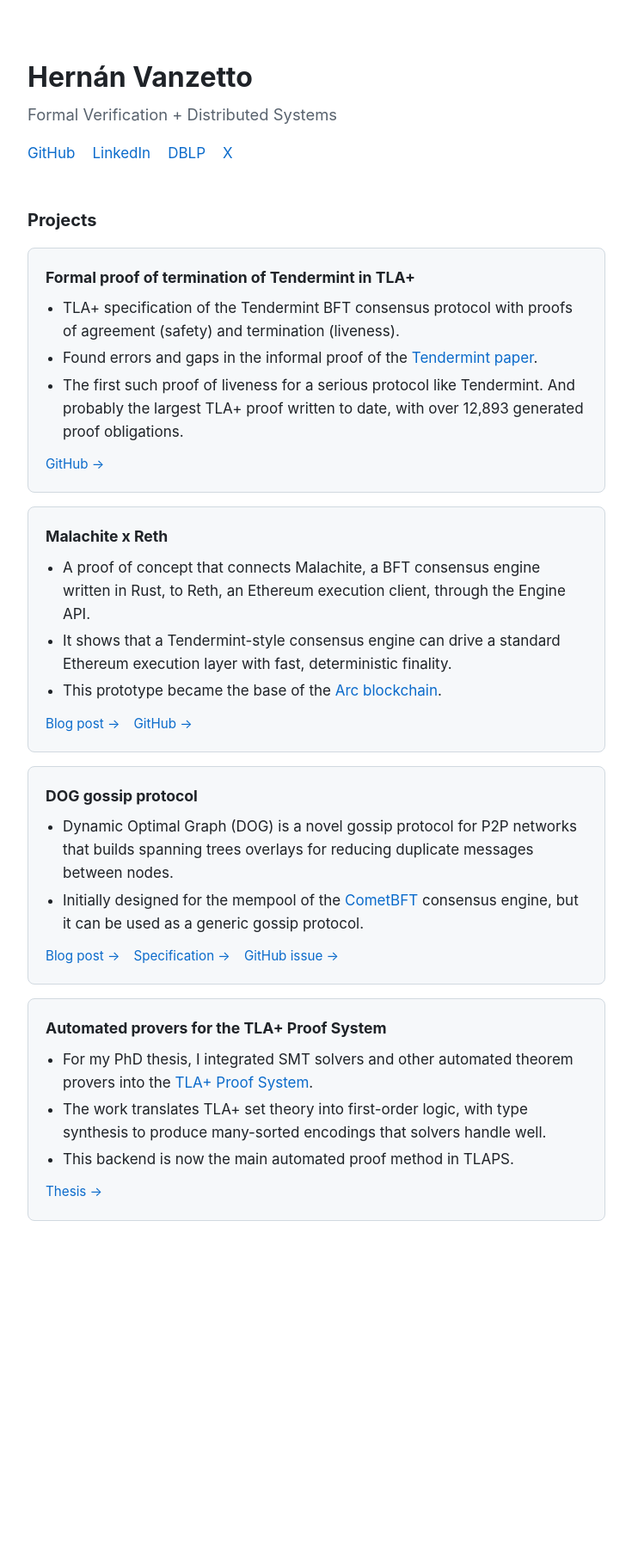
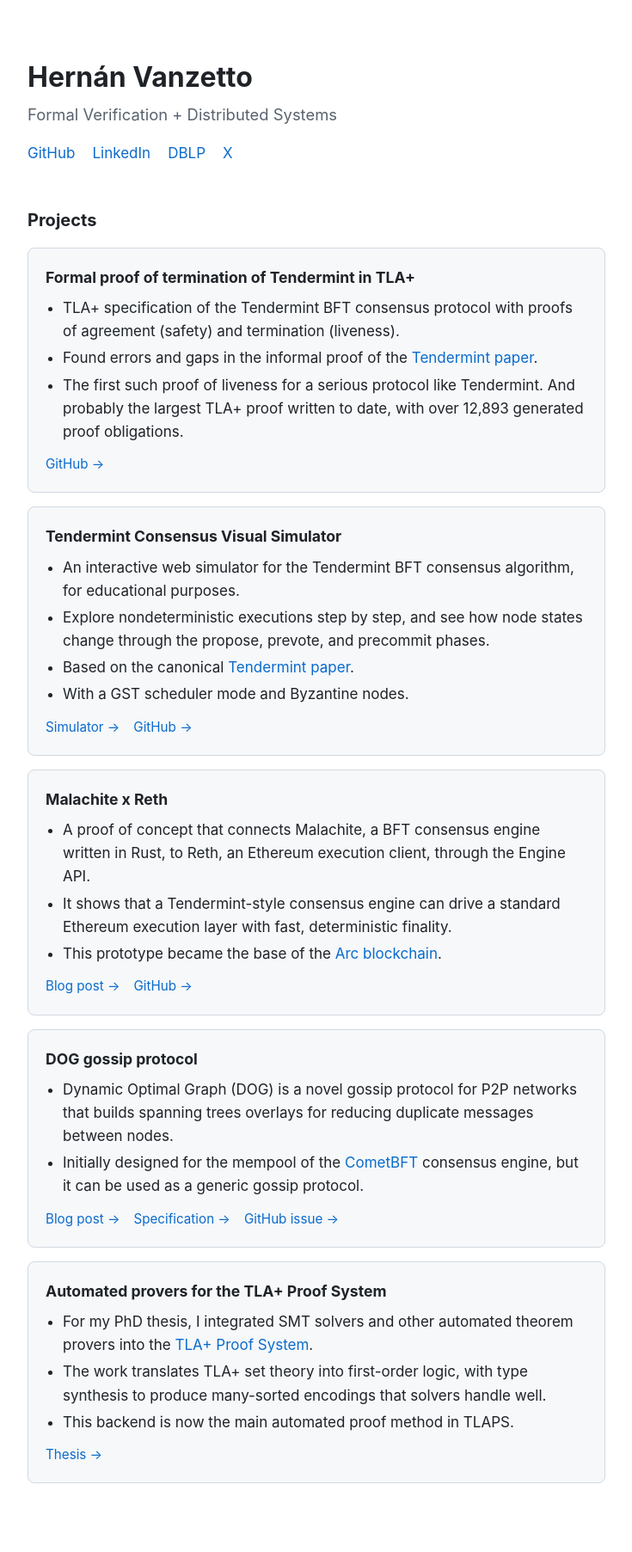
Before and after one commit to hvanz/hvanz.github.io, a Jekyll site: the page built from index.md, in a window 1280 px wide. Shown: the whole page at 86% size, without its empty margins (272-1007 px from the left). Built offline with Jekyll 4.4.1, drawn with Linux system fonts in a browser that asks for light colours; before the commit the page ends 1500 px from its top, so only the background shows below that.

Commit message:
Add tendermint-sim to projects

```diff
--- a/_data/projects.yml
+++ b/_data/projects.yml
@@ -11,6 +11,19 @@
   links:
     - name: GitHub
       url: https://github.com/circlefin/formal-tendermint/tree/master/tendermint/tla
+
+- title: Tendermint Consensus Visual Simulator
+  description: |
+    - An interactive web simulator for the Tendermint BFT consensus algorithm, for educational purposes.
+    - Explore nondeterministic executions step by step, and see how node states change
+      through the propose, prevote, and precommit phases.
+    - Based on the canonical [Tendermint paper](https://arxiv.org/abs/1807.04938).
+    - With a GST scheduler mode and Byzantine nodes.
+  links:
+    - name: Simulator
+      url: https://hvanz.github.io/tendermint-sim/dist/tendermint-sim.html
+    - name: GitHub
+      url: https://github.com/hvanz/tendermint-sim
 
 - title: Malachite x Reth
   description: |
```
